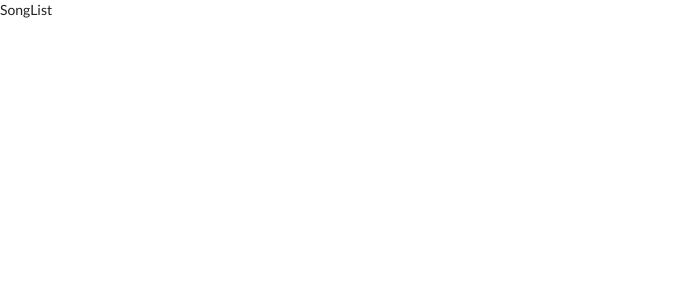
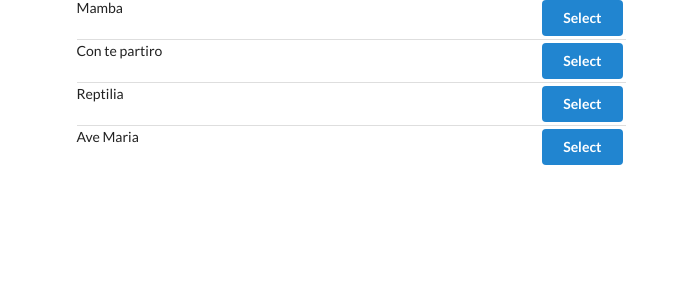
Before and after one commit to ixaxtav/redux_song, a React (Create React App) app: page / in a window 1280 px wide. Shown: the top 300 px of the page, without its empty margins (0-688 px from the left). Built offline with nearby package versions, Linux system fonts and the light colour scheme.

Commit message:
added some css to the app

```diff
--- a/src/components/App.js
+++ b/src/components/App.js
@@ -3,7 +3,13 @@
 
 const App = () => {
     return (
-        <div><SongList/></div>
+        <div className="ui container grid">
+            <div className="ui row">
+                <div className="column eight wide">
+                    <SongList/>
+                </div>
+            </div>
+        </div>
 
         );
 };
--- a/src/components/SongList.js
+++ b/src/components/SongList.js
@@ -2,13 +2,34 @@
 import {connect} from 'react-redux';
 
 class SongList extends Component {
-    render(){
-        return <div> SongList </div>;
-    }
+renderList(){
+    return this.props.songs.map((song) => {
+        return (
+            <div className="item" key={song.title}>
+                <div className="right floated content">
+                    <button className = "ui button primary">
+                        Select
+
+                    </button>
+                </div>
+                <div className="content">{song.title}</div>
+            </div>
+            );
+
+
+    });
 }
 
+
+    render(){
+
+        return <div className="ui divided list">{this.renderList()}</div>;
+    }
+    }
+
+
 const mapStateToProps = state => {
-    return { songs: state.songs };
+   return {songs: state.songs};
 };
 
 export default connect(mapStateToProps)(SongList);
--- a/src/reducers/index.js
+++ b/src/reducers/index.js
@@ -19,7 +19,7 @@
 };
 
 export default combineReducers({
-    song: songReducer,
+    songs: songReducer,
     selectedSong: selectedSongReducer
 
 });
```
